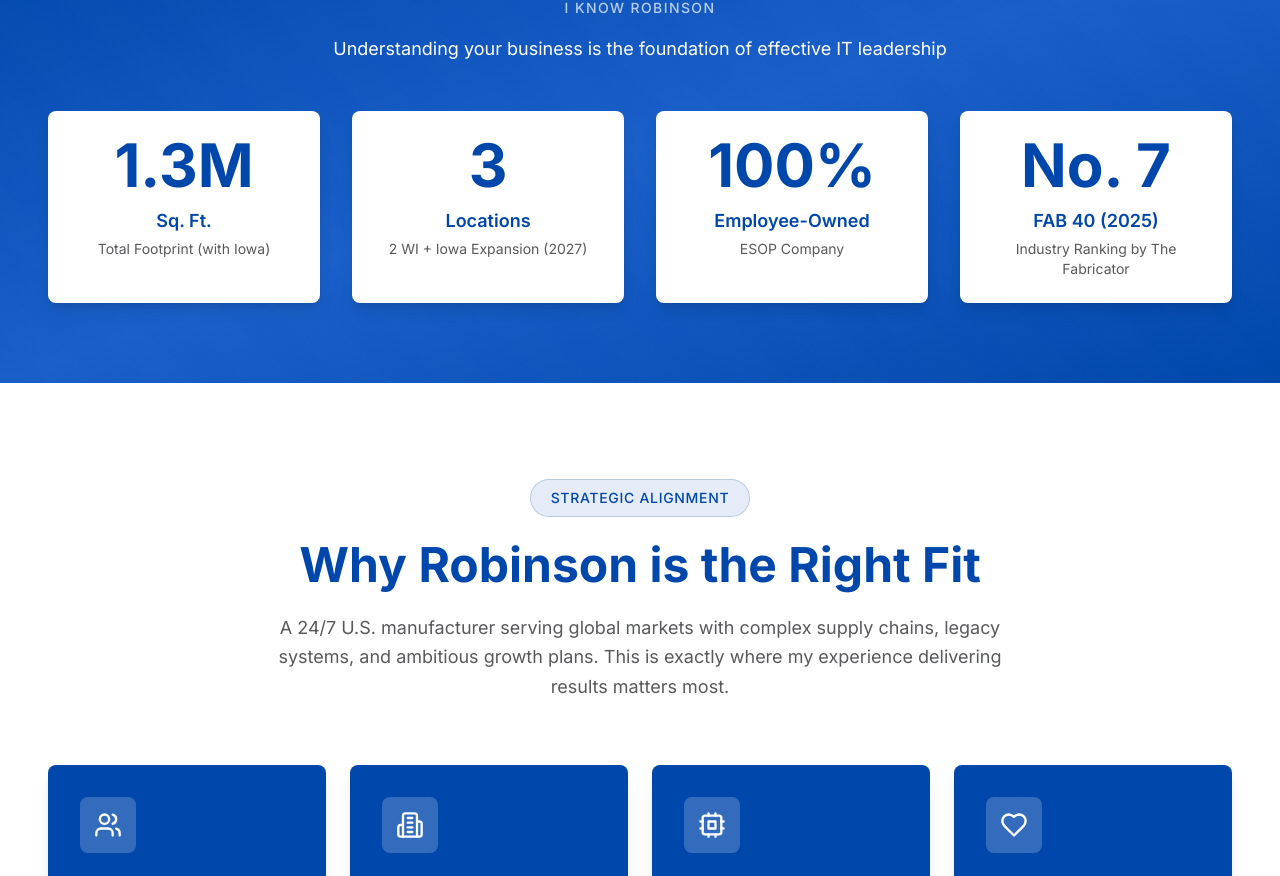
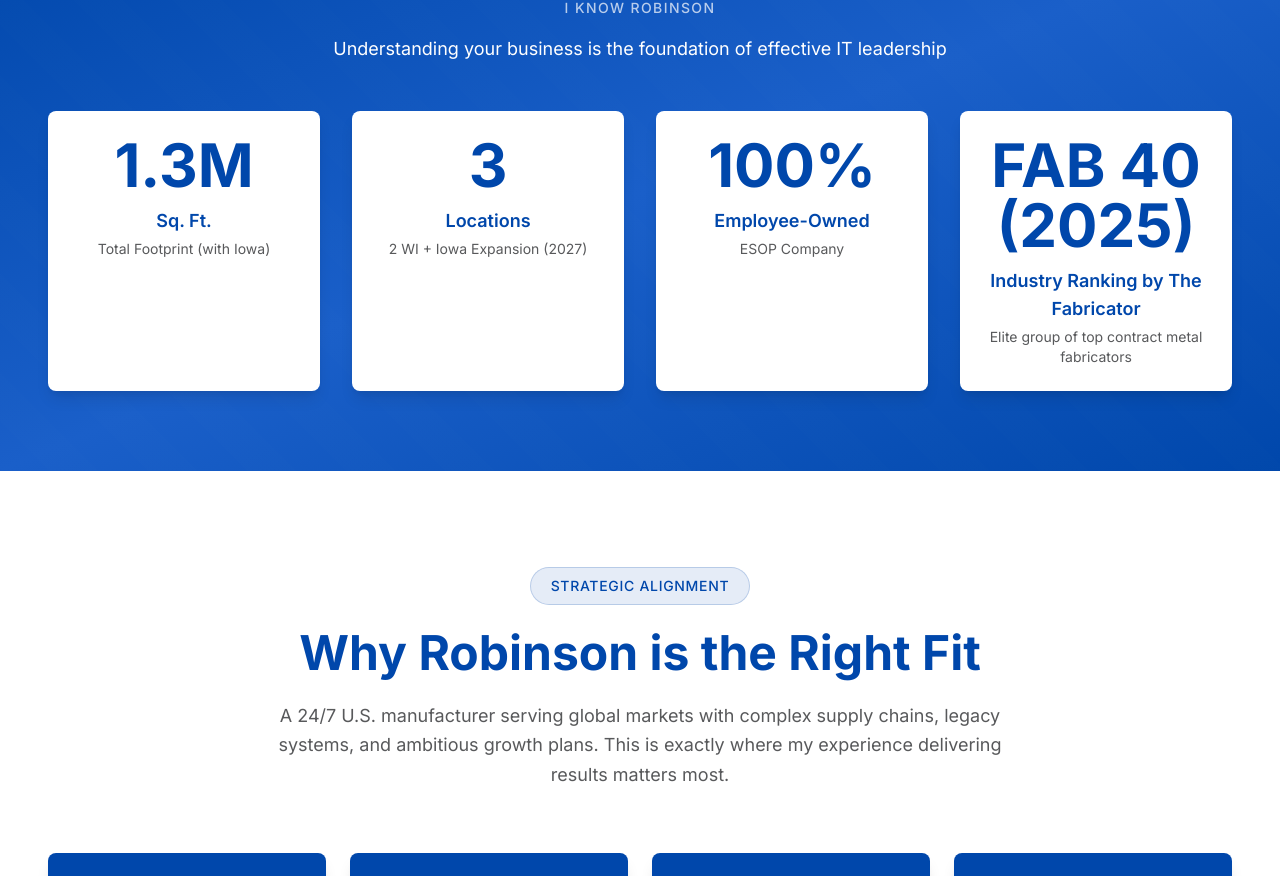
Before and after one commit to dclineITpro/robinson, a React (Vite) app: page / in a window 1280 px wide. Shown: the part 1413-2289 px from the top of the page. Built offline with nearby package versions, Linux system fonts and the light colour scheme.

Commit message:
remove unverified FAB 40 rank

```diff
--- a/src/pages/HomePage.jsx
+++ b/src/pages/HomePage.jsx
@@ -22,7 +22,7 @@ const HomePage = () => {
     { value: '1.3M', label: 'Sq. Ft.', desc: 'Total Footprint (with Iowa)' },
     { value: '3', label: 'Locations', desc: '2 WI + Iowa Expansion (2027)' },
     { value: '100%', label: 'Employee-Owned', desc: 'ESOP Company' },
-    { value: 'No. 7', label: 'FAB 40 (2025)', desc: 'Industry Ranking by The Fabricator' },
+    { value: 'FAB 40 (2025)', label: 'Industry Ranking by The Fabricator', desc: 'Elite group of top contract metal fabricators' },
   ];
 
   const whyRobinson = [
```
